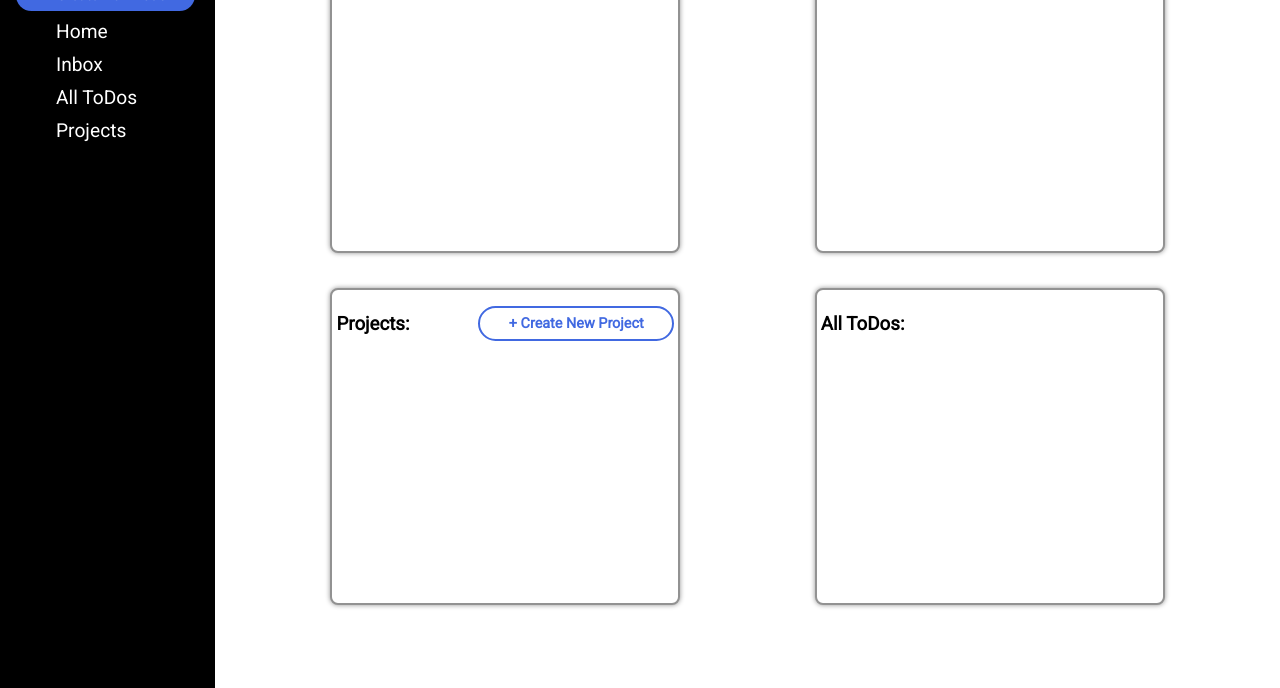
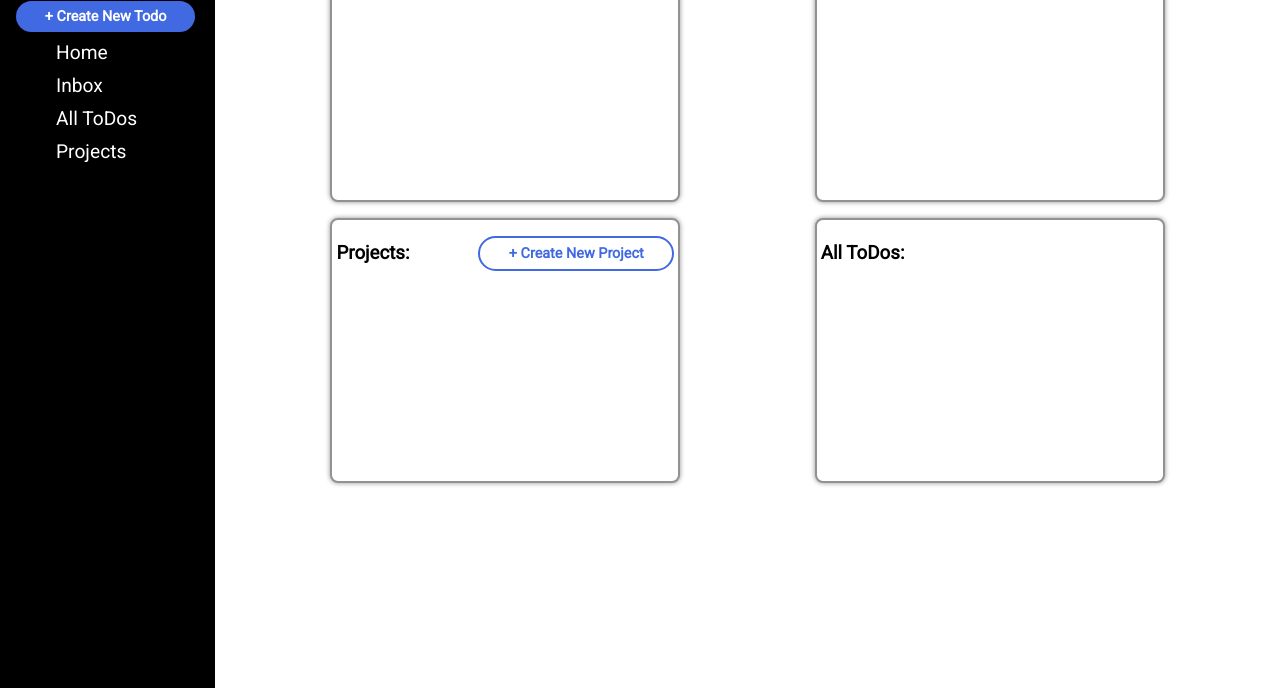
Before and after one commit to BrandonC123/todo-list, a website: page dist/index.html in a window 1280 px wide. Shown: the part 112-800 px from the top of the page. Drawn offline with Linux system fonts and the light colour scheme.

Commit message:
Starting refactoring for responsive layout. Homepage more or less roughed out, need to figure out sidebar.

```diff
--- a/dist/index.html
+++ b/dist/index.html
@@ -10,21 +10,30 @@
     <body>
         <div class="overall-container">
             <div class="sidebar">
+                <button class="side-toggle" aria-label="open navigation">
+                    toggle
+                </button>
                 <h1>To Do</h1>
+                <div class="sidebar-container">
                     <a id="create-btn" class="action-btn" href="#"
                         >+ Create New Todo</a
                     >
                     <ul class="sidebar-tabs">
-                    <li><a id="home-page-btn" class="tab" href="#">Home</a></li>
+                        <li>
+                            <a id="home-page-btn" class="tab" href="#">Home</a>
+                        </li>
                         <li><a class="tab" href="#">Inbox</a></li>
                         <li>
-                        <a id="todo-page-btn" class="tab" href="#">All ToDos</a>
+                            <a id="todo-page-btn" class="tab" href="#"
+                                >All ToDos</a
+                            >
                         </li>
                         <li>
                             <a class="tab" href="#">Projects</a>
                             <ul class="project-tab all-projects"></ul>
                         </li>
                     </ul>
+                </div>
             </div>
             <div class="popup hide">
                 <div class="popup-container">
@@ -144,18 +153,12 @@
                 </div>
             </div>
             <div class="content-container">
-                <div class="home-page page">
-                    <div class="row">
+                <div class="home-page page row">
+                    <div class="column">
                         <div id="today-card" class="card">
                             <h3>Today:</h3>
                             <div id="today-container"></div>
                         </div>
-                        <div class="card">
-                            <h3>Upcoming:</h3>
-                            <div class="upcoming"></div>
-                        </div>
-                    </div>
-                    <div class="row">
                         <div class="card">
                             <div class="todo-divider">
                                 <h3>Projects:</h3>
@@ -169,6 +172,13 @@
                             </div>
                             <div class="all-projects"></div>
                         </div>
+                    </div>
+                    <div class="column">
+                        <div class="card">
+                            <h3>Upcoming:</h3>
+                            <div class="upcoming"></div>
+                        </div>
+
                         <div class="card">
                             <h3>All ToDos:</h3>
                             <div class="all-todos"></div>
--- a/dist/style.css
+++ b/dist/style.css
@@ -69,6 +69,10 @@ tr:nth-child(even) {
     height: 100vh;
 }
 
+.sidebar-container {
+    display: none;
+}
+
 .sidebar {
     width: 20%;
     max-width: 300px;
@@ -97,17 +101,15 @@ tr:nth-child(even) {
 }
 
 .home-page {
+    margin: 0 auto;
+}
+
+.column {
     display: flex;
     flex-direction: column;
-    flex-wrap: wrap;
-    height: 100%;
-}
-
-.row {
-    display: flex;
-    flex-wrap: wrap;
-    justify-content: space-around;
-    height: 50%;
+    align-items: center;
+    justify-content: center;
+    height: 80%;
 }
 
 .popup {
@@ -165,7 +167,8 @@ tr:nth-child(even) {
     margin-bottom: 5px;
 }
 
-.description, .project-description {
+.description,
+.project-description {
     justify-self: flex-start;
     height: 60%;
     border: 1px solid rgb(233, 233, 233);
@@ -181,6 +184,7 @@ tr:nth-child(even) {
     min-width: 350px;
     padding: 0.25em;
     box-shadow: 0 0 5px rgb(146, 146, 146);
+    margin-bottom: 1em;
 }
 
 .todo {
@@ -279,7 +283,7 @@ tr:nth-child(even) {
 
 .finished {
     text-decoration: line-through;
-    opacity: .5;
+    opacity: 0.5;
 }
 
 .accent-text {
@@ -290,6 +294,27 @@ tr:nth-child(even) {
     color: #c40233;
 }
 
+.show {
+    display: inline;
+}
+
 .hide {
     display: none;
 }
+
+@media (min-width: 600px), (max-height: 1100px) {
+}
+
+@media (min-width: 1100px) {
+    .row {
+        display: flex;
+        justify-content: space-around;
+        /* height: 50%; */
+    }
+    .hide {
+        display: none;
+    }
+    .sidebar-container {
+        display: block;
+    }
+}
```
Lines whose indentation alone changed are shown as unchanged.
